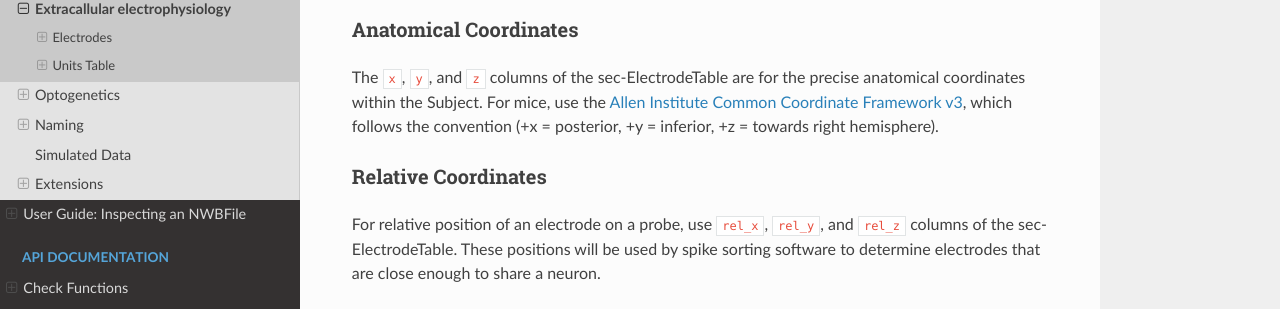
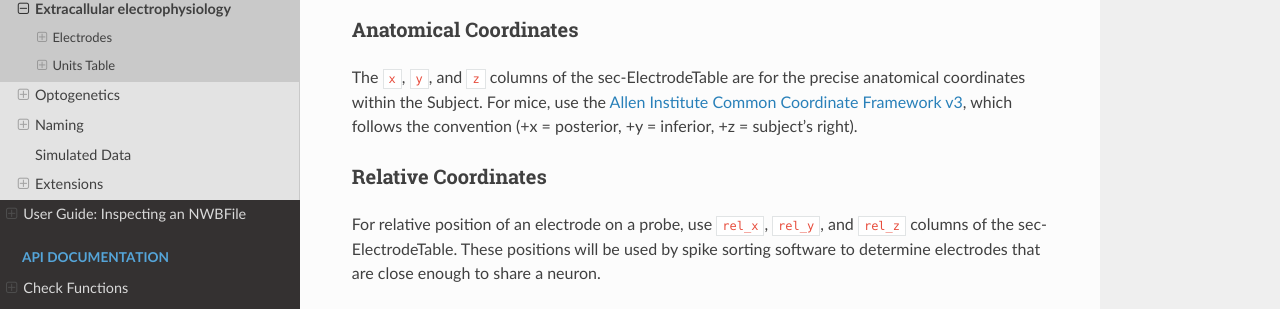
Before and after one commit to NeurodataWithoutBorders/nwbinspector, a Sphinx documentation site: the page built from docs/best_practices/ecephys.rst, in a window 1280 px wide and 900 px high, scrolled down 538 px. Shown: the part 172-481 px from the top of the window. Built offline with Sphinx 7.4.7 and the Read the Docs theme 2.0.0, drawn with Linux system fonts in a browser that asks for light colours; pages that are not in the unit, such as notebooks, are missing from menus.

Commit message:
Update docs/best_practices/ecephys.rst
Co-authored-by: Ben Dichter <ben.dichter@gmail.com>

```diff
--- a/docs/best_practices/ecephys.rst
+++ b/docs/best_practices/ecephys.rst
@@ -44,7 +44,7 @@ Anatomical Coordinates
 The ``x``, ``y``, and ``z`` columns of the :nwb-schema:ref:`sec-ElectrodeTable` are for the precise anatomical
 coordinates within the Subject. For mice, use the
 :allen-brain-map:`Allen Institute Common Coordinate Framework v3 <atlas>`, which follows the convention
-(+x = posterior, +y = inferior, +z = towards right hemisphere).
+(+x = posterior, +y = inferior, +z = subject's right).
 
 
 
```
